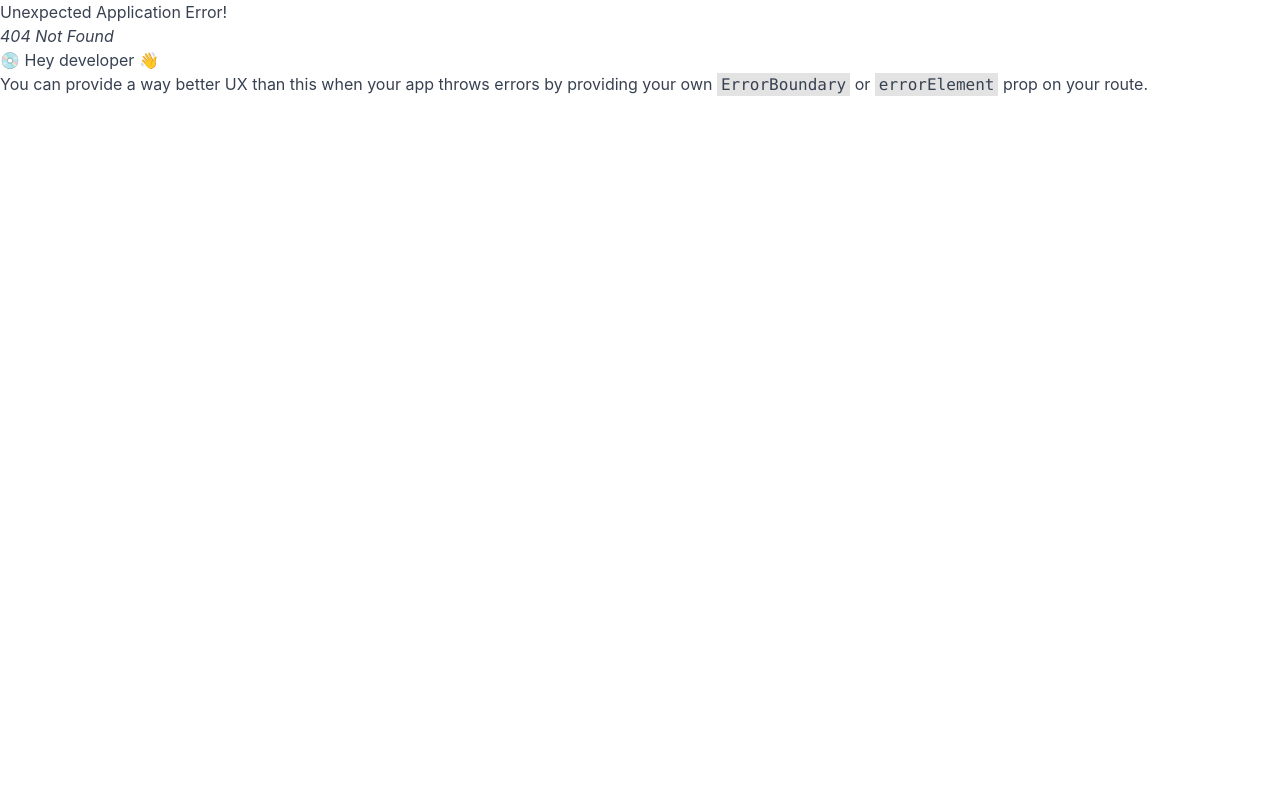
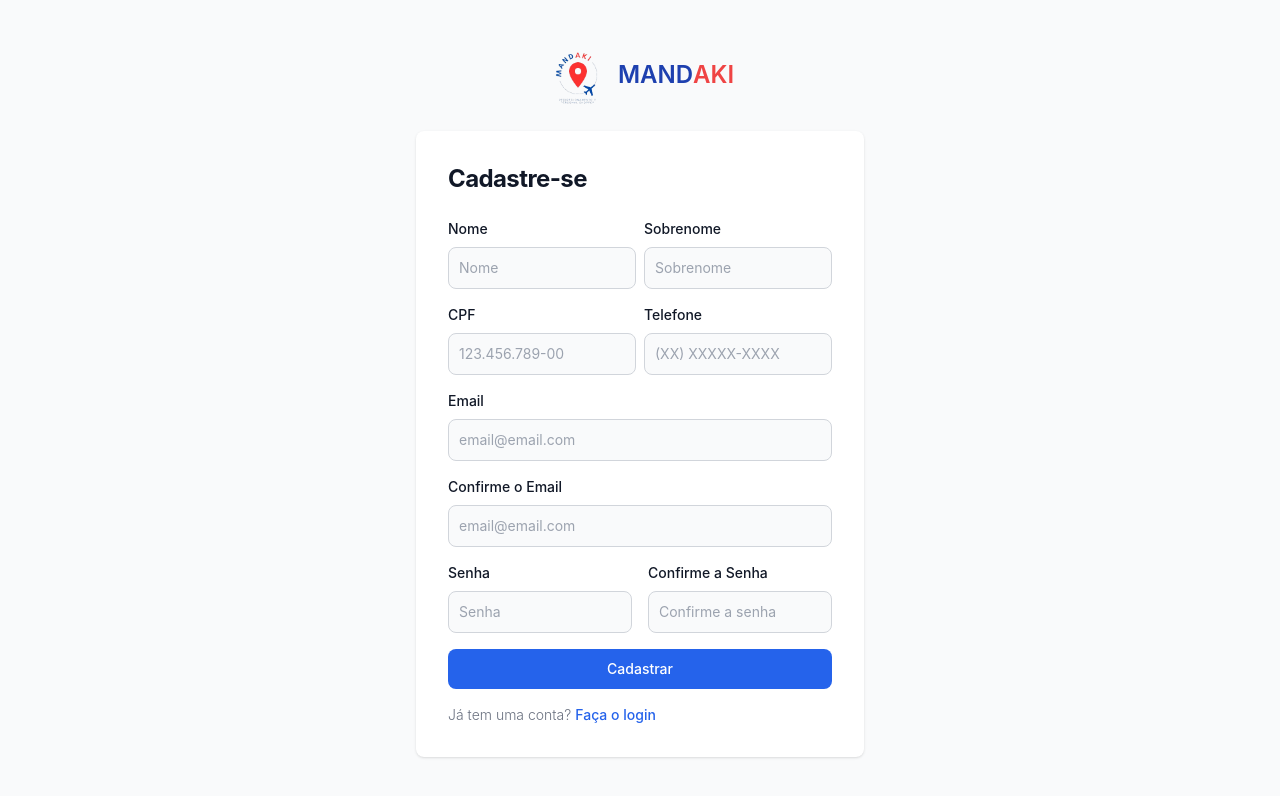
Before and after one commit to VissotoFlavio/MandaAki-Front, a React (Vite) app: page /register in a window 1280 px wide. Before the commit this address had no page. Shown: the top 796 px of the page. Built offline with nearby package versions, Linux system fonts and the light colour scheme.

Commit message:
InputText com mascaras para CPF e Telefone

```diff
--- a/package.json
+++ b/package.json
@@ -4,6 +4,7 @@
   "version": "0.0.0",
   "type": "module",
   "scripts": {
+    "start": "vite",
     "dev": "vite",
     "build": "tsc && vite build",
     "lint": "eslint . --ext ts,tsx --report-unused-disable-directives --max-warnings 0",
--- /dev/null
+++ b/src/Utils/masks/cpf.mask.ts
@@ -0,0 +1,11 @@
+export const CpfMask = (value: string): string => {
+  const cpfRegex = /^(\d{0,3})(\d{0,3})(\d{0,3})(\d{0,2})$/;
+  const match = value.match(cpfRegex);
+
+  if (match) {
+    const maskedValue = match.slice(1).filter(Boolean).join('.');
+    return maskedValue;
+  }
+
+  return value;
+};
--- /dev/null
+++ b/src/Utils/masks/phone.mask.ts
@@ -0,0 +1,26 @@
+export type PhoneLangType = 'Br' | 'US';
+
+export const PhoneMask = (value: string, lang: PhoneLangType = 'Br'): string => {
+  // Remove caracteres não numéricos da string do número de telefone
+  const cleaned = value.replace(/\D/g, '');
+  switch (lang) {
+    case 'Br': {
+      console.log(cleaned);
+      const match = cleaned.match(/^(\d{2})(\d{2})(\d{5})(\d{4})$/);
+
+      if (match) {
+        return `+${cleaned.slice(0, 2)} (${cleaned.slice(2, 4)}) ${cleaned.slice(4, 9)}-${cleaned.slice(9, 13)}`;
+      }
+      const match2 = cleaned.match(/^(\d{2})(\d{5})(\d{4})$/);
+      if (match2 && cleaned.substring(0, 2) !== '55') {
+        return `+55 (${cleaned.slice(0, 2)}) ${cleaned.slice(2, 7)}-${cleaned.slice(7, 11)}`;
+      }
+      return value;
+    }
+    case 'US':
+      // Aplica a máscara de telefone (assumindo o formato padrão de 10 dígitos)
+      return `(${cleaned.slice(0, 3)}) ${cleaned.slice(3, 6)}-${cleaned.slice(6, 10)}`;
+    default:
+      return value;
+  }
+};
--- a/src/components/InputText/index.tsx
+++ b/src/components/InputText/index.tsx
@@ -1,4 +1,6 @@
-import { FC, InputHTMLAttributes } from 'react';
+import { ChangeEvent, ChangeEventHandler, FC, InputHTMLAttributes } from 'react';
+import { CpfMask } from '../../Utils/masks/cpf.mask';
+import { PhoneLangType, PhoneMask } from '../../Utils/masks/phone.mask';
 import { useRandomString } from '../../hooks/useRandomString';
 
 export type InputTextType =
@@ -12,16 +14,62 @@ export type InputTextType =
   | 'time'
   | 'url';
 
+export type InputTextMaskType = 'CPF' | 'Phone';
+
 export interface InputTextProps
-  extends Omit<InputHTMLAttributes<HTMLInputElement>, 'class' | 'type'> {
+  extends Omit<InputHTMLAttributes<HTMLInputElement>, 'class' | 'type' | 'onChange'> {
   label?: string;
   type?: InputTextType;
+  mask?: InputTextMaskType;
+  phonelang?: PhoneLangType;
+  onChange?: ChangeEventHandler<HTMLInputElement> | undefined;
 }
 
 export const InputText: FC<InputTextProps> = (props): JSX.Element => {
   const randomId = useRandomString(10);
+
+  const handleChange = (e: ChangeEvent<HTMLInputElement>) => {
+    let inputValue = e.target.value;
+
+    switch (props.mask) {
+      case 'CPF':
+        inputValue = maskCPF(inputValue);
+        break;
+      case 'Phone':
+        inputValue = maskPhone(inputValue);
+        break;
+      default:
+        break;
+    }
+
+    // Atualizar o estado local e chamar a função de onChange
+    if (props.onChange) {
+      props.onChange(e);
+    }
+
+    e.target.value = inputValue;
+  };
+
+  const maskCPF = (value: string): string => {
+    // Remover qualquer caractere não numérico do valor
+    // Aplicar a máscara de CPF
+    return CpfMask(value.replace(/\D/g, ''));
+  };
+
+  const maskPhone = (value: string): string => {
+    switch (props.phonelang) {
+      case 'Br': {
+        return PhoneMask(value, props.phonelang);
+      }
+      default:
+        break;
+    }
+
+    return value;
+  };
+
   return (
-    <div>
+    <div className="w-full">
       <label htmlFor={randomId} className="block mb-2 text-sm font-medium text-gray-900">
         {props.label}
       </label>
@@ -29,6 +77,7 @@ export const InputText: FC<InputTextProps> = (props): JSX.Element => {
         id={randomId}
         type="text"
         {...props}
+        onChange={handleChange}
         className="bg-gray-50 border border-gray-300 text-gray-900 sm:text-sm rounded-lg focus:ring-primary-600 focus:border-primary-600 block w-full p-2.5"
       />
     </div>
--- a/src/pages/login/loginPage.tsx
+++ b/src/pages/login/loginPage.tsx
@@ -14,9 +14,9 @@ export const LoginPage = (): JSX.Element => {
         </a>
 
         {/* Conteudo */}
-        <div className="w-full bg-white rounded-lg shadow dark:border md:mt-0 sm:max-w-md xl:p-0 dark:bg-gray-800 dark:border-gray-700">
+        <div className="w-full bg-white rounded-lg shadow md:mt-0 sm:max-w-md xl:p-0">
           <div className="p-6 space-y-4 md:space-y-6 sm:p-8">
-            <h1 className="text-xl font-bold leading-tight tracking-tight text-gray-900 md:text-2xl dark:text-white">
+            <h1 className="text-xl font-bold leading-tight tracking-tight text-gray-900 md:text-2xl">
               Faça login na sua conta
             </h1>
 
@@ -32,7 +32,7 @@ export const LoginPage = (): JSX.Element => {
             </div>
 
             {/* Formulario */}
-            <form className="space-y-4 md:space-y-6" action="#">
+            <form className="space-y-4 md:space-y-4" action="#">
               <InputText label="Email" placeholder="email@email.com" />
               <InputText label="Senha" placeholder="••••••••" type="password" />
               <div className="flex items-center justify-between">
@@ -40,8 +40,8 @@ export const LoginPage = (): JSX.Element => {
                 <Link label="Esqueceu a senha?" href="#" />
               </div>
               <Button label="Acessar" />
-              <p className="text-sm font-light text-gray-500 dark:text-gray-400">
-                Não tem conta? <Link label="Cadastre-se" href="#" />
+              <p className="text-sm font-light text-gray-500">
+                Não tem conta? <Link label="Cadastre-se" href="/register" />
               </p>
             </form>
           </div>
--- /dev/null
+++ b/src/pages/register/RegisterPage.tsx
@@ -0,0 +1,64 @@
+import { Button } from '../../components/Button';
+import { InputText } from '../../components/InputText';
+import { Link } from '../../components/Link';
+
+export const RegisterPage = (): JSX.Element => {
+  return (
+    <section className="bg-gray-50">
+      {/* Logo */}
+      <div className="flex flex-col items-center justify-center px-6 py-8 mx-auto md:h-screen lg:py-0">
+        <a href="#" className="flex items-center mb-6 text-2xl font-semibold text-gray-900">
+          <img className="w-16 h-16 mr-2 rounded-full" src="/assets/images/logo.png" alt="logo" />
+          <span className="text-blue-800">MAND</span>
+          <span className="text-red-500">AKI</span>
+        </a>
+
+        {/* Conteudo */}
+        <div className="w-full bg-white rounded-lg shadow md:mt-0 sm:max-w-md xl:p-0">
+          <div className="p-6 space-y-4 md:space-y-6 sm:p-8">
+            <h1 className="text-xl font-bold tracking-tight text-gray-900 md:text-2xl">
+              Cadastre-se
+            </h1>
+
+            {/* Formulario */}
+            <div className="flex flex-col md:space-y-4">
+              <div className="flex flex-row space-x-2">
+                <InputText label="Nome" placeholder="Nome" />
+                <InputText label="Sobrenome" placeholder="Sobrenome" />
+              </div>
+              <div className="flex flex-row space-x-2">
+                <InputText label="CPF" placeholder="123.456.789-00" mask="CPF" />
+                <InputText
+                  label="Telefone"
+                  placeholder="(XX) XXXXX-XXXX"
+                  mask="Phone"
+                  phonelang="Br"
+                />
+              </div>
+              <div className="flex space-x-4">
+                <InputText label="Email" placeholder="email@email.com" />
+              </div>
+              <div className="flex space-x-4">
+                <InputText label="Confirme o Email" placeholder="email@email.com" />
+              </div>
+              <div className="flex space-x-4">
+                <InputText label="Senha" type="password" placeholder="Senha" />
+                <InputText
+                  label="Confirme a Senha"
+                  type="password"
+                  placeholder="Confirme a senha"
+                />
+              </div>
+              <div className="flex space-x-4">
+                <Button label="Cadastrar" />
+              </div>
+              <p className="text-sm font-light text-gray-500">
+                Já tem uma conta? <Link label="Faça o login" href="/login" />
+              </p>
+            </div>
+          </div>
+        </div>
+      </div>
+    </section>
+  );
+};
--- a/src/pages/router.tsx
+++ b/src/pages/router.tsx
@@ -3,6 +3,7 @@ import App from '../App';
 import { RequireAuth } from '../contexts/auth.context';
 import { HomePage } from './home/homePage';
 import { LoginPage } from './login/loginPage';
+import { RegisterPage } from './register/RegisterPage';
 
 const router = createBrowserRouter([
   {
@@ -29,6 +30,10 @@ const router = createBrowserRouter([
         path: 'login',
         element: <LoginPage />,
       },
+      {
+        path: 'register',
+        element: <RegisterPage />,
+      },
     ],
   },
 ]);
```
